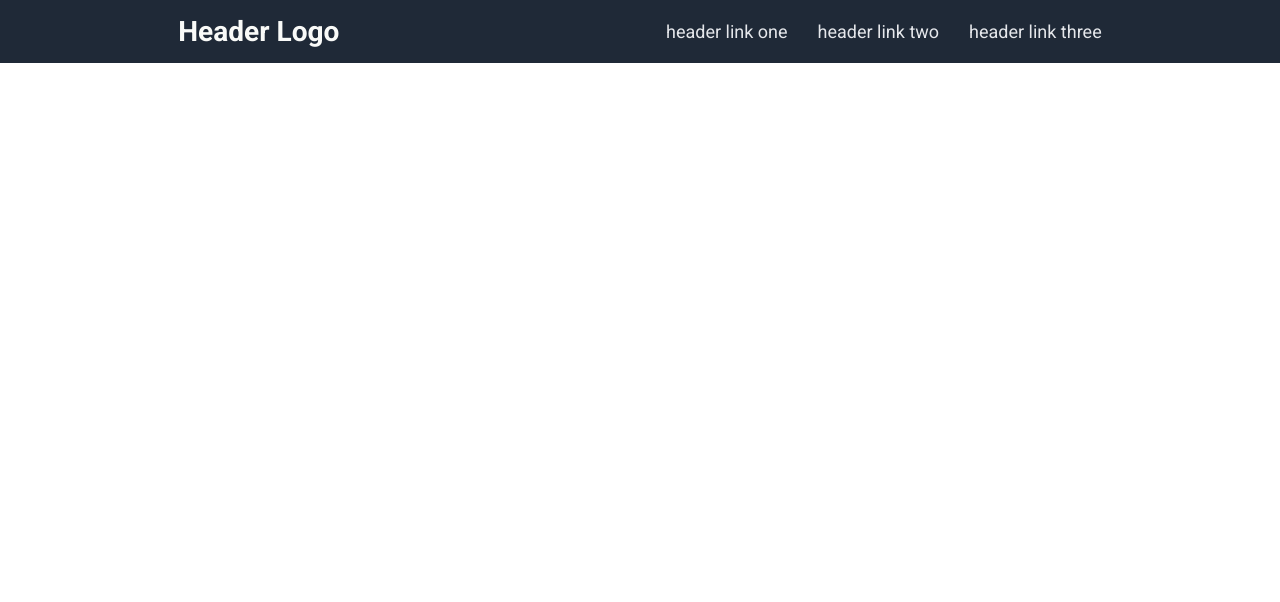
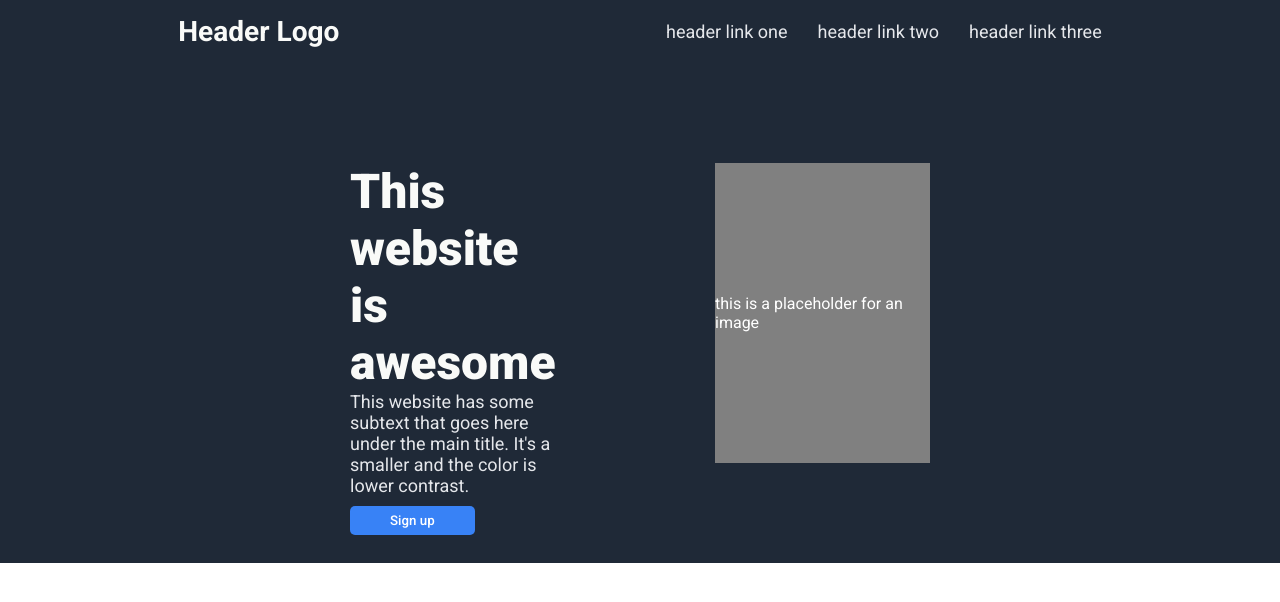
Before and after one commit to Qondzio/odin_landing_page, a plain HTML site: page index.html in a window 1280 px wide. Drawn offline with Linux system fonts and the light colour scheme.

Commit message:
Finished a "under_header" section.

```diff
--- a/index.html
+++ b/index.html
@@ -21,15 +21,20 @@
             <h3>header link two</h3>
             <h3>header link three</h3>
         </div>
-
     </header>
 
-    <main>
+    <div class="under_header">
+        <div class="left_side">
+            <h2>This website is awesome</h2>
+            <h3>This website has some subtext that goes here under the main title. It's a smaller and the color is lower contrast.</h3>
+            <button>Sign up</button>
+        </div>
+        <div class="right_side">
+            <p>this is a placeholder for an image</p>
+        </div>
+    </div>
 
-    </main>
 
-    <footer>
-
-    </footer>
+    </div>
 </body>
 </html>
--- a/style.css
+++ b/style.css
@@ -26,8 +26,51 @@ header{
     gap: 30px;
 }
 
-.menu h3{
+.menu h3, .left_side h3{
     font-size: 18px;
     color: #E5E7EB;
     font-weight: 400;
 }
+
+.under_header{
+    display: flex;
+    justify-content:center;
+    padding: 100px 350px;
+    background-color: #1f2937;
+    height: 300px;
+    gap: 100px;
+}
+
+.left_side{
+    flex:1;
+    padding-right: 50px;
+}
+
+.left_side h2{
+    font-size: 48px;
+    color: #F9FAF8;
+    font-weight: 900;
+}
+
+button{
+    background-color: #3882F6;
+    outline: none;
+    border: none;
+    padding: 7px 40px;
+    border-radius: 5px;
+    color:white;
+    font-weight: 500;
+    margin-top:10px;
+}
+
+.right_side{
+    background-color: grey;
+    flex:1;
+    display: flex;
+    justify-content: center;
+    align-items: center;
+}
+
+.right_side p{
+    color:white;
+}
```
